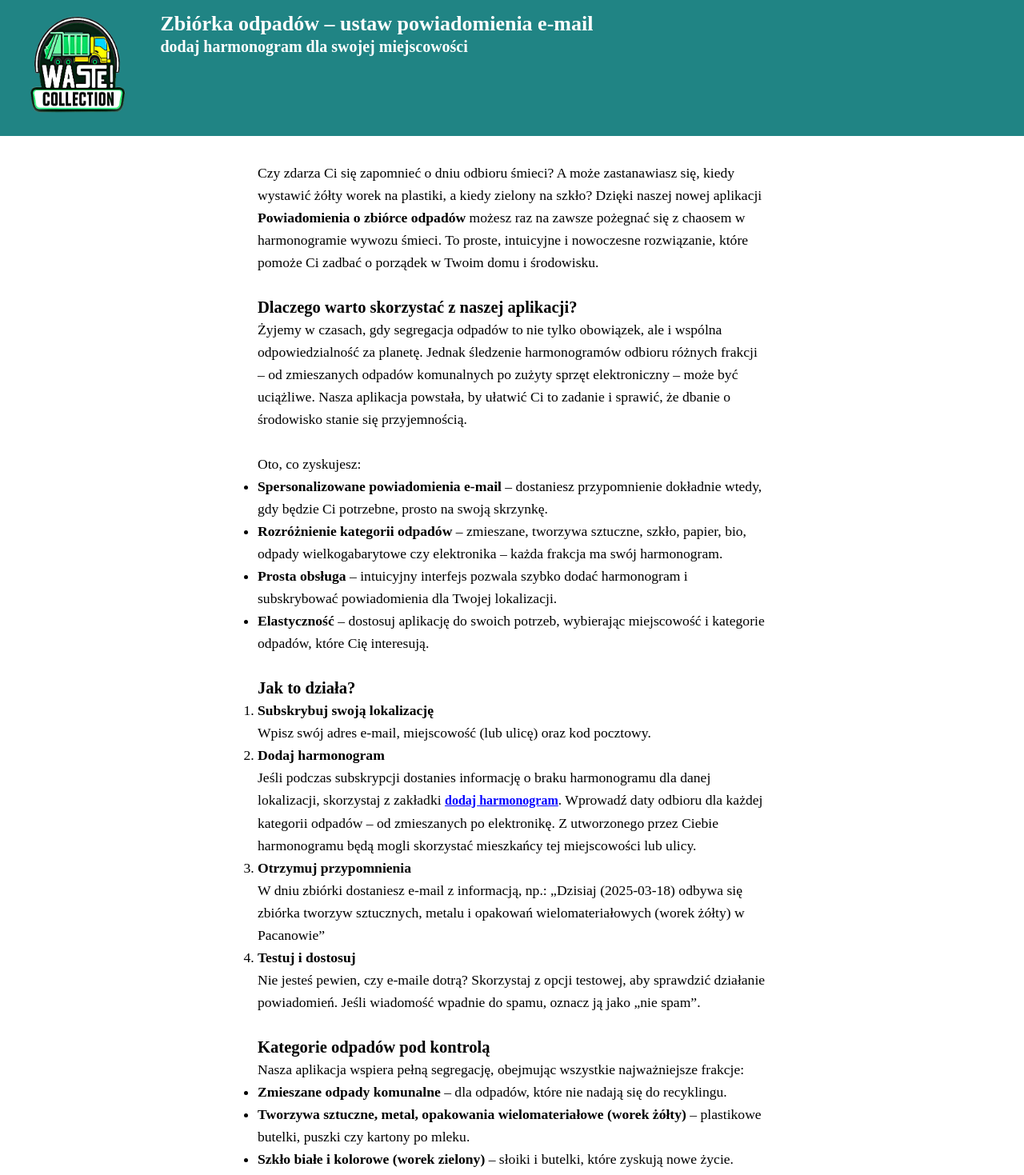
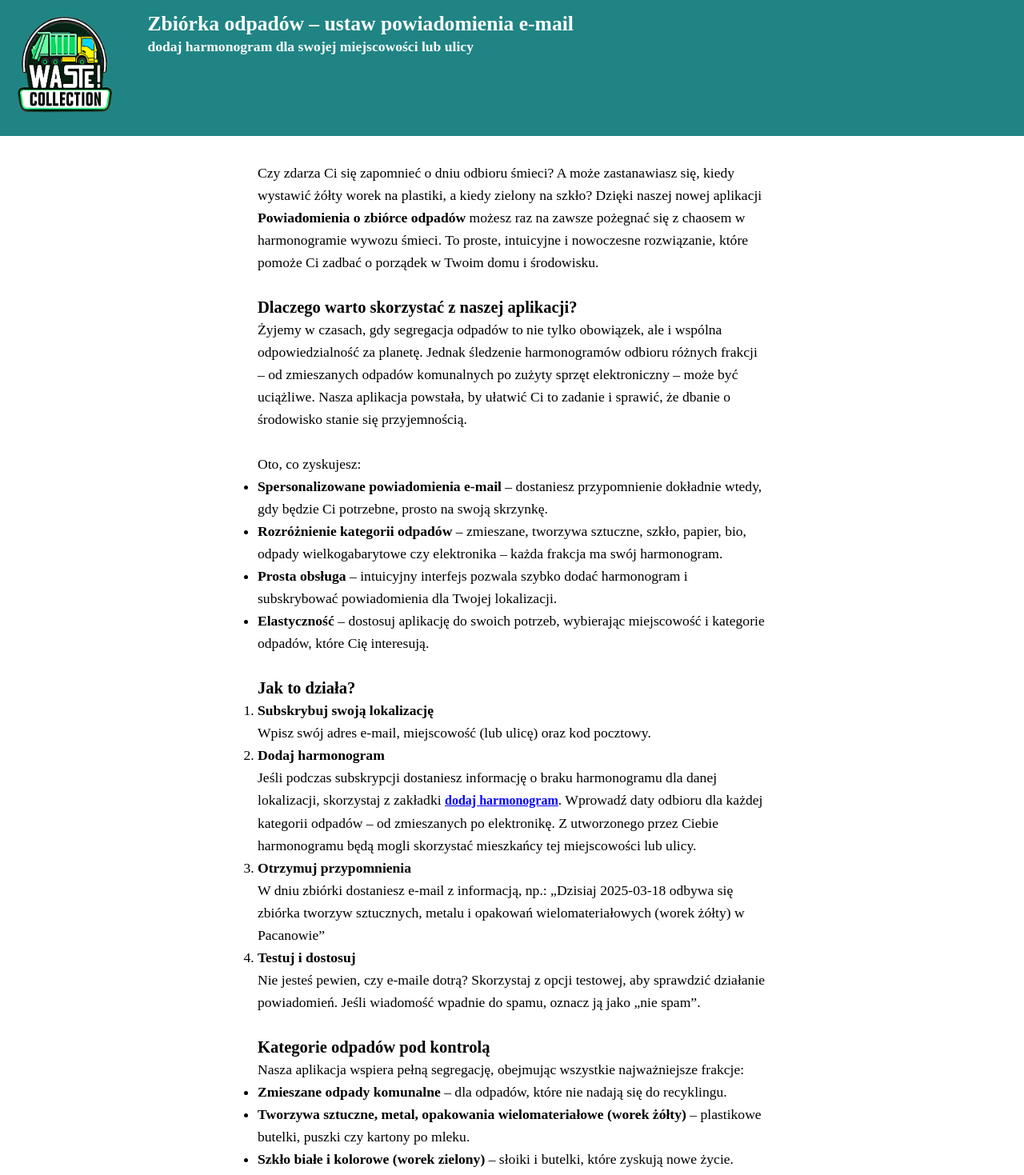
Before and after one commit to Rugel/zbiorka, a Next.js app: page / in a window 1280 px wide. Shown: the top 1469 px of the page at 80% size. Built offline with nearby package versions, Linux system fonts and the light colour scheme.

Commit message:
added small fixes

```diff
--- a/app/globals.css
+++ b/app/globals.css
@@ -34,7 +34,6 @@ button:hover {
 
 .header {
   padding: 1rem;
-  padding-left: 2rem;
   color: white;
   background-color: #208484;
   text-align: left;
@@ -79,11 +78,11 @@ a {
 }
 
 h1 {
-  font-size: 26px;
+  font-size: 1.6rem;
 }
 
 h2 {
-  font-size: 20px;
+  font-size: 1.1rem;
 }
 
 select {
--- a/app/modules/Heder.js
+++ b/app/modules/Heder.js
@@ -7,7 +7,7 @@ const Header = () => {
             <h1>
                 Zbiórka odpadów – ustaw powiadomienia e-mail
             </h1>
-            <h2>dodaj harmonogram dla swojej miejscowości</h2>
+            <h2>dodaj harmonogram dla swojej miejscowości lub ulicy</h2>
         </header>
     )
 }
--- a/app/modules/Main.js
+++ b/app/modules/Main.js
@@ -17,8 +17,8 @@ const Main = () =>
         <h3>Jak to działa?</h3>
         <ol>
             <li><strong>Subskrybuj swoją lokalizację</strong><br />Wpisz swój adres e-mail, miejscowość (lub ulicę) oraz kod pocztowy.</li>
-            <li><strong>Dodaj harmonogram</strong><br />Jeśli podczas subskrypcji dostanies informację o braku harmonogramu dla danej lokalizacji, skorzystaj z zakładki <b><Link href='./schedule'>dodaj harmonogram</Link></b>. Wprowadź daty odbioru dla każdej kategorii odpadów – od zmieszanych po elektronikę. Z utworzonego przez Ciebie harmonogramu będą mogli skorzystać mieszkańcy tej miejscowości lub ulicy.</li>
-            <li><strong>Otrzymuj przypomnienia</strong><br />W dniu zbiórki dostaniesz e-mail z informacją, np.: „Dzisiaj (2025-03-18) odbywa się zbiórka tworzyw sztucznych, metalu i opakowań wielomateriałowych (worek żółty) w Pacanowie”</li>
+            <li><strong>Dodaj harmonogram</strong><br />Jeśli podczas subskrypcji dostaniesz informację o braku harmonogramu dla danej lokalizacji, skorzystaj z zakładki <b><Link href='./schedule'>dodaj harmonogram</Link></b>. Wprowadź daty odbioru dla każdej kategorii odpadów – od zmieszanych po elektronikę. Z utworzonego przez Ciebie harmonogramu będą mogli skorzystać mieszkańcy tej miejscowości lub ulicy.</li>
+            <li><strong>Otrzymuj przypomnienia</strong><br />W dniu zbiórki dostaniesz e-mail z informacją, np.: „Dzisiaj 2025-03-18 odbywa się zbiórka tworzyw sztucznych, metalu i opakowań wielomateriałowych (worek żółty) w Pacanowie”</li>
             <li><strong>Testuj i dostosuj</strong><br />Nie jesteś pewien, czy e-maile dotrą? Skorzystaj z opcji testowej, aby sprawdzić działanie powiadomień. Jeśli wiadomość wpadnie do spamu, oznacz ją jako „nie spam”.</li>
         </ol>
 <br/>
```
